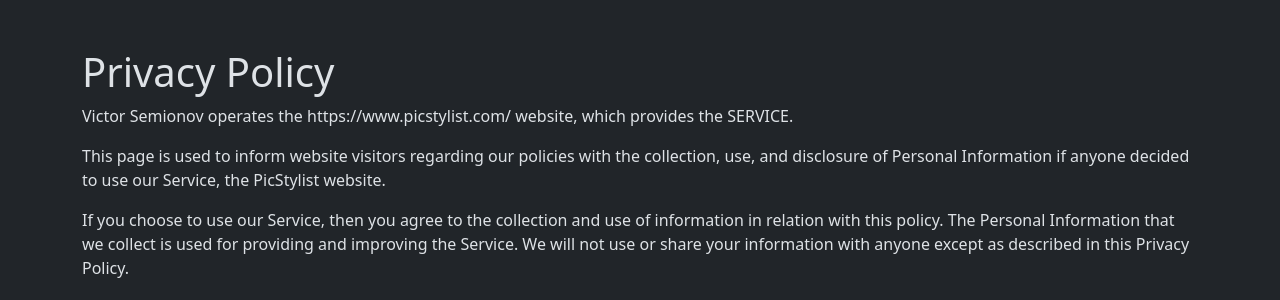
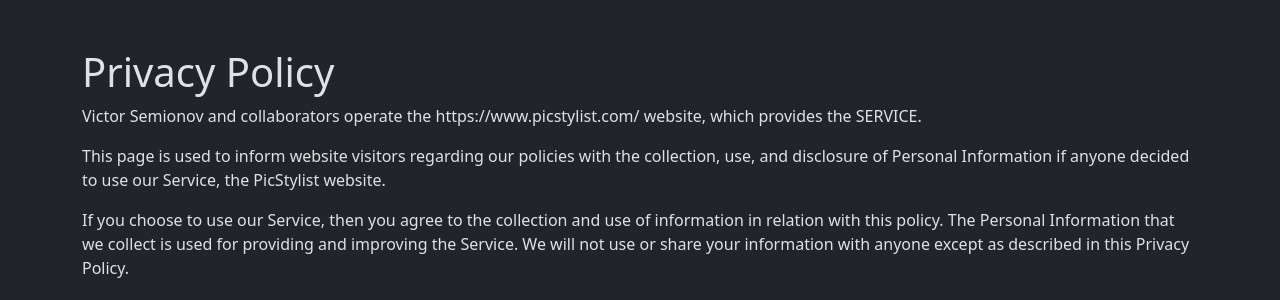
Before and after one commit to vsemionov/picstylist, a Flask app: page /privacy.html in a window 1280 px wide. Shown: the part 56-356 px from the top of the page. Run offline with Flask 3, Linux system fonts and the light colour scheme; parts of the project's set-up code (start-up, migrations or seed data) failed here and were passed over; some libraries are stand-ins or nearby versions.

Commit message:
customized

```diff
--- a/templates/pages/privacy.html
+++ b/templates/pages/privacy.html
@@ -4,7 +4,9 @@
 
 {% block content %}
   <h1>{% block title %}Privacy Policy{% endblock %}</h1>
-  <p>Victor Semionov operates the https://www.picstylist.com/ website, which provides the SERVICE.</p>
+  <p>
+    Victor Semionov and collaborators operate the https://www.picstylist.com/ website, which provides the SERVICE.
+  </p>
   <p>
     This page is used to inform website visitors regarding our policies with the collection, use,
     and disclosure of Personal Information if anyone decided to use our Service, the PicStylist website.
@@ -87,6 +89,8 @@
     These changes are effective immediately, after they are posted on this page.
   </p>
   <h2 class="mt-5">Contact Us</h2>
-  <p>If you have any questions or suggestions about our Privacy Policy, do not hesitate to contact us.</p>
+  <p>
+    If you have any questions or suggestions about our Privacy Policy, do not hesitate to contact us.
+  </p>
   <p><a href="mailto:vsemionov@gmail.com">vsemionov@gmail.com</a></p>
 {% endblock %}
```
